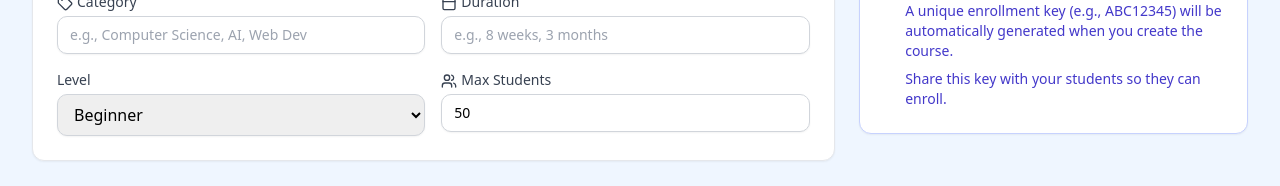
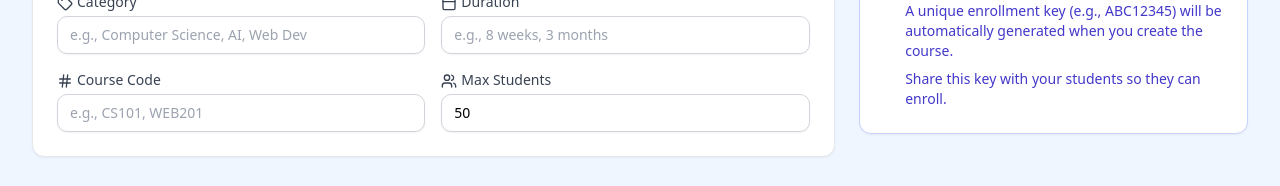
Before and after one commit to Abiraj-Jatheeskumar/classpulse-ai, a React (Vite) app in the folder frontend/: page /dashboard/courses/create in a window 1280 px wide. Shown: the part 586-772 px from the top of the page. Built offline with nearby package versions, Linux system fonts and the light colour scheme; no server answers; sample sign-in values are in the browser's storage.

Commit message:
Replace Level field with Course Code in course creation and management

```diff
--- a/frontend/src/pages/courses/CourseCreate.tsx
+++ b/frontend/src/pages/courses/CourseCreate.tsx
@@ -14,6 +14,7 @@ import {
   UsersIcon,
   CalendarIcon,
   TagIcon,
+  HashIcon,
 } from 'lucide-react';
 
 export const CourseCreate = () => {
@@ -25,7 +26,7 @@ export const CourseCreate = () => {
     description: '',
     category: '',
     duration: '',
-    level: 'Beginner' as 'Beginner' | 'Intermediate' | 'Advanced',
+    courseCode: '',
     maxStudents: 50,
     status: 'draft' as 'draft' | 'published',
   });
@@ -62,7 +63,7 @@ export const CourseCreate = () => {
         description: formData.description,
         category: formData.category || undefined,
         duration: formData.duration || undefined,
-        level: formData.level,
+        courseCode: formData.courseCode || undefined,
         maxStudents: formData.maxStudents || undefined,
         status: formData.status,
       });
@@ -144,7 +145,7 @@ export const CourseCreate = () => {
                     description: '',
                     category: '',
                     duration: '',
-                    level: 'Beginner',
+                    courseCode: '',
                     maxStudents: 50,
                     status: 'draft',
                   });
@@ -249,18 +250,15 @@ export const CourseCreate = () => {
                 <div className="grid grid-cols-1 md:grid-cols-2 gap-4">
                   <div>
                     <label className="block text-sm font-medium text-gray-700 mb-1">
-                      Level
+                      <HashIcon className="h-4 w-4 inline mr-1" />
+                      Course Code
                     </label>
-                    <select
-                      name="level"
-                      value={formData.level}
+                    <Input
+                      name="courseCode"
+                      value={formData.courseCode}
                       onChange={handleChange}
-                      className="w-full px-3 py-2 border border-gray-300 rounded-md shadow-sm focus:outline-none focus:ring-indigo-500 focus:border-indigo-500"
-                    >
-                      <option value="Beginner">Beginner</option>
-                      <option value="Intermediate">Intermediate</option>
-                      <option value="Advanced">Advanced</option>
-                    </select>
+                      placeholder="e.g., CS101, WEB201"
+                    />
                   </div>
 
                   <div>
--- a/frontend/src/pages/courses/CourseEdit.tsx
+++ b/frontend/src/pages/courses/CourseEdit.tsx
@@ -12,6 +12,7 @@ import {
   TagIcon,
   CalendarIcon,
   UsersIcon,
+  HashIcon,
 } from 'lucide-react';
 
 export const CourseEdit = () => {
@@ -24,7 +25,7 @@ export const CourseEdit = () => {
     description: '',
     category: '',
     duration: '',
-    level: 'Beginner' as 'Beginner' | 'Intermediate' | 'Advanced',
+    courseCode: '',
     maxStudents: 50,
     status: 'draft' as 'draft' | 'published',
   });
@@ -61,7 +62,7 @@ export const CourseEdit = () => {
           description: course.description || '',
           category: course.category || '',
           duration: course.duration || '',
-          level: course.level || 'Beginner',
+          courseCode: course.courseCode || '',
           maxStudents: course.maxStudents || 50,
           status: course.status || 'draft',
         });
@@ -112,7 +113,7 @@ export const CourseEdit = () => {
           description: formData.description,
           category: formData.category || undefined,
           duration: formData.duration || undefined,
-          level: formData.level,
+          courseCode: formData.courseCode || undefined,
           maxStudents: formData.maxStudents || undefined,
           status: formData.status,
         }),
@@ -241,21 +242,18 @@ export const CourseEdit = () => {
                 />
               </div>
 
-              {/* Level */}
+              {/* Course Code */}
               <div>
-                <label className="block text-sm font-medium text-gray-700 mb-1">
-                  Level
+                <label className="block text-sm font-medium text-gray-700 mb-1 flex items-center gap-2">
+                  <HashIcon className="h-4 w-4" />
+                  Course Code
                 </label>
-                <select
-                  name="level"
-                  value={formData.level}
+                <Input
+                  name="courseCode"
+                  value={formData.courseCode}
                   onChange={handleChange}
-                  className="w-full px-3 py-2 border border-gray-300 rounded-md shadow-sm focus:outline-none focus:ring-indigo-500 focus:border-indigo-500"
-                >
-                  <option value="Beginner">Beginner</option>
-                  <option value="Intermediate">Intermediate</option>
-                  <option value="Advanced">Advanced</option>
-                </select>
+                  placeholder="e.g., CS101, WEB201"
+                />
               </div>
 
               {/* Max Students */}
--- a/frontend/src/pages/courses/CourseList.tsx
+++ b/frontend/src/pages/courses/CourseList.tsx
@@ -112,14 +112,6 @@ export const CourseList = () => {
     }
   };
 
-  const getLevelColor = (level: string) => {
-    switch (level) {
-      case 'Beginner': return 'bg-blue-100 text-blue-800';
-      case 'Intermediate': return 'bg-yellow-100 text-yellow-800';
-      case 'Advanced': return 'bg-red-100 text-red-800';
-      default: return 'bg-gray-100 text-gray-800';
-    }
-  };
 
   const getCourseGradient = (index: number) => {
     const gradients = [
@@ -298,9 +290,11 @@ export const CourseList = () => {
                     <UsersIcon className="h-4 w-4 mr-1" />
                     <span>{course.instructorName}</span>
                   </div>
-                  <span className={`text-xs px-2 py-1 rounded-full ${getLevelColor(course.level || 'Beginner')}`}>
-                    {course.level || 'Beginner'}
-                  </span>
+                  {course.courseCode && (
+                    <span className="text-xs px-2 py-1 rounded-full bg-blue-100 text-blue-800">
+                      {course.courseCode}
+                    </span>
+                  )}
                 </div>
 
                 <p className="text-sm text-gray-600 mb-4 line-clamp-2">
--- a/frontend/src/pages/courses/CourseManagement.tsx
+++ b/frontend/src/pages/courses/CourseManagement.tsx
@@ -178,14 +178,6 @@ export const CourseManagement = () => {
     }
   };
 
-  const getLevelColor = (level: string) => {
-    switch (level) {
-      case 'Beginner': return 'bg-blue-100 text-blue-800';
-      case 'Intermediate': return 'bg-yellow-100 text-yellow-800';
-      case 'Advanced': return 'bg-red-100 text-red-800';
-      default: return 'bg-gray-100 text-gray-800';
-    }
-  };
 
   if (loading) {
     return (
@@ -257,9 +249,11 @@ export const CourseManagement = () => {
                             <Badge variant={getStatusColor(course.status) as any} size="sm">
                               {course.status.toUpperCase()}
                             </Badge>
-                            <span className={`text-xs px-2 py-0.5 rounded-full ${getLevelColor(course.level || 'Beginner')}`}>
-                              {course.level}
-                            </span>
+                            {course.courseCode && (
+                              <span className="text-xs px-2 py-0.5 rounded-full bg-blue-100 text-blue-800">
+                                {course.courseCode}
+                              </span>
+                            )}
                           </div>
                         </div>
                         <div className="text-right ml-2">
@@ -325,8 +319,8 @@ export const CourseManagement = () => {
                       </Badge>
                     </div>
                     <div className="bg-gray-50 p-3 rounded-lg">
-                      <p className="text-xs text-gray-500 uppercase">Level</p>
-                      <p className="font-medium text-gray-900 mt-1">{selectedCourse.level}</p>
+                      <p className="text-xs text-gray-500 uppercase">Course Code</p>
+                      <p className="font-medium text-gray-900 mt-1">{selectedCourse.courseCode || 'Not set'}</p>
                     </div>
                     <div className="bg-gray-50 p-3 rounded-lg">
                       <p className="text-xs text-gray-500 uppercase">Duration</p>
--- a/frontend/src/pages/courses/StudentEnrollment.tsx
+++ b/frontend/src/pages/courses/StudentEnrollment.tsx
@@ -83,14 +83,6 @@ export const StudentEnrollment = () => {
     }
   };
 
-  const getLevelColor = (level: string) => {
-    switch (level) {
-      case 'Beginner': return 'bg-blue-100 text-blue-800';
-      case 'Intermediate': return 'bg-yellow-100 text-yellow-800';
-      case 'Advanced': return 'bg-red-100 text-red-800';
-      default: return 'bg-gray-100 text-gray-800';
-    }
-  };
 
   return (
     <div className="py-6 max-w-4xl mx-auto">
@@ -223,9 +215,11 @@ export const StudentEnrollment = () => {
                       <h3 className="font-semibold text-gray-900">{course.title}</h3>
                       <p className="text-sm text-gray-500 mt-1">{course.instructorName}</p>
                     </div>
-                    <span className={`text-xs px-2 py-1 rounded-full ${getLevelColor(course.level || 'Beginner')}`}>
-                      {course.level}
-                    </span>
+                    {course.courseCode && (
+                      <span className="text-xs px-2 py-1 rounded-full bg-blue-100 text-blue-800">
+                        {course.courseCode}
+                      </span>
+                    )}
                   </div>
 
                   <p className="text-sm text-gray-600 mb-4 line-clamp-2">
--- a/frontend/src/services/courseService.ts
+++ b/frontend/src/services/courseService.ts
@@ -23,7 +23,7 @@ export interface Course {
   instructorEmail: string;
   category?: string;
   duration?: string;
-  level?: 'Beginner' | 'Intermediate' | 'Advanced';
+  courseCode?: string;
   thumbnail?: string;
   syllabus?: Array<{ title: string; description?: string; url?: string }>;
   enrolledStudents?: string[];
@@ -50,7 +50,7 @@ export interface CreateCourseData {
   description: string;
   category?: string;
   duration?: string;
-  level?: 'Beginner' | 'Intermediate' | 'Advanced';
+  courseCode?: string;
   thumbnail?: string;
   syllabus?: Array<{ title: string; description?: string; url?: string }>;
   maxStudents?: number;
```
Also changed, not shown: 2 other files (tests, documents, lock files or other folders).
